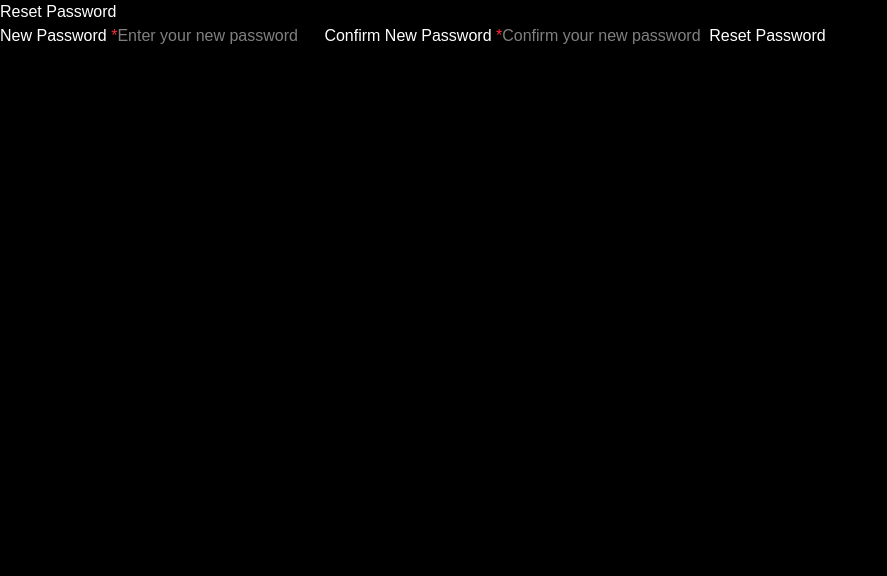
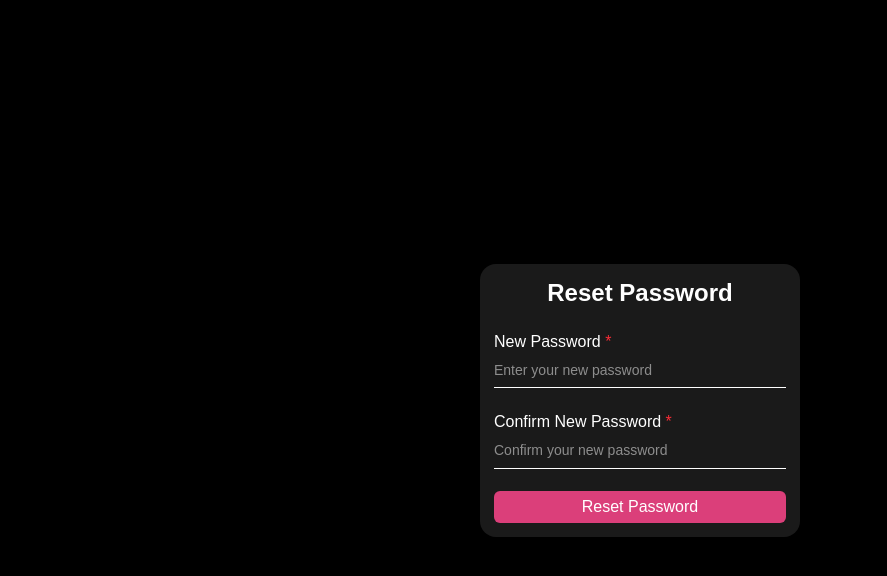
Before and after one commit to tadabngn0132/ClubHub-v0, a React (Vite) app: page /reset-password in a window 1280 px wide. Shown: the top 576 px of the page, without its empty margins (0-887 px from the left). Built offline with nearby package versions, Linux system fonts and the light colour scheme; a web font is replaced by a local one.

Commit message:
feat: enhance ForgotPassword and ResetPassword components with improved styling and error handling

```diff
--- a/src/pages/auth/ForgotPassword.jsx
+++ b/src/pages/auth/ForgotPassword.jsx
@@ -2,6 +2,7 @@ import { useDispatch } from 'react-redux'
 import { useForm } from "react-hook-form"
 import { forgotPasswordUser } from '../../store/slices/authSlice'
 import { useState } from 'react'
+import { current } from '@reduxjs/toolkit'
 
 const ForgotPassword = () => {
   const dispatch = useDispatch()
@@ -27,11 +28,13 @@ const ForgotPassword = () => {
   }
 
   return (
-    <div>
-      <form action="" onSubmit={handleSubmit(handleForgotPassword)}>
-        <h1>Forgot Password</h1>
+    <div className='flex min-h-[100vh] items-center-safe justify-center-safe'>
+      <form action="" onSubmit={handleSubmit(handleForgotPassword)} className='flex flex-col bg-white/10 w-3/12 p-3.5 rounded-2xl gap-5.5'>
+        <h1 className='text-center text-2xl/tight font-bold w-full'>Forgot Password</h1>
+
+        <div className='flex flex-col'>
           <label htmlFor="email">Email <span className="text-red-500">*</span></label>
-        <input type="email" id="email" placeholder='Enter your email' {...register('email', {
+          <input type="email" id="email" className='outline-none border-b-1 pt-2 pb-2 focus:border-b-[var(--pink-color)] text-sm/tight' placeholder='Enter your email' {...register('email', {
             required: 'Email cannot be empty',
             pattern: {
               value: /^[A-Za-z0-9]+@fpt\.edu\.vn$/,
@@ -40,13 +43,15 @@ const ForgotPassword = () => {
           })} />
           {/* Email error */}
           { errors.email &&
-          <span className="text-[var(--red-color)] text-[10px] lg:text-[11px] pl-4">
+            <span className="text-[var(--red-color)] text-[10px] lg:text-[11px] mt-0.5">
               { errors.email.message }
             </span>
           }
-        <button type="submit">Submit</button>
+        </div>
 
-        <p>{ currentResData && currentResData.message }</p>
+        <input type="submit" className='p-1 bg-[var(--pink-color)] w-full rounded-md cursor-pointer hover:bg-[var(--dark-pink-color)]' value="Submit" />
+
+        { currentResData && <p className='p-1.5 text-[var(--pink-color)]'>{ currentResData.message }</p> }
       </form>
     </div>
   )
--- a/src/pages/auth/ResetPassword.jsx
+++ b/src/pages/auth/ResetPassword.jsx
@@ -49,12 +49,14 @@ const ResetPassword = () => {
   }
 
   return (
-    <div>
+    <div className='flex min-h-[100vh] items-center-safe justify-center-safe'>
       <Toaster position="top-right" reverseOrder={false} />
-      <h1>Reset Password</h1>
-      <form onSubmit={handleSubmit(handleResetPassword)}>
+      <form onSubmit={handleSubmit(handleResetPassword)} className='flex flex-col bg-white/10 w-3/12 p-3.5 rounded-2xl gap-5.5'>
+        <h1 className='text-center text-2xl/tight font-bold w-full'>Reset Password</h1>
+
+        <div className='flex flex-col'>
           <label htmlFor="new-password">New Password <span className="text-red-500">*</span></label>
-        <input type="password" id="new-password" placeholder="Enter your new password" {...register('newPassword', {
+          <input type="password" id="new-password" className='outline-none border-b-1 pt-2 pb-2 focus:border-b-[var(--pink-color)] text-sm/tight' placeholder="Enter your new password" {...register('newPassword', {
             required: 'Password cannot be empty',
             minLength: {
               value: 8,
@@ -63,12 +65,15 @@ const ResetPassword = () => {
           })} />
           {/* New Password error */}
           { errors.newPassword &&
-          <span className="text-[var(--red-color)] text-[10px] lg:text-[11px] pl-4">
+            <span className="text-[var(--red-color)] text-[10px] lg:text-[11px] mt-0.5">
               { errors.newPassword.message }
             </span>
           }
+        </div>
+
+        <div className='flex flex-col'>
           <label htmlFor="confirm-new-password">Confirm New Password <span className="text-red-500">*</span></label>
-        <input type="password" id="confirm-new-password" placeholder="Confirm your new password" {...register('confirmNewPassword', {
+          <input type="password" id="confirm-new-password" className='outline-none border-b-1 pt-2 pb-2 focus:border-b-[var(--pink-color)] text-sm/tight' placeholder="Confirm your new password" {...register('confirmNewPassword', {
             required: 'Password cannot be empty',
             minLength: {
               value: 8,
@@ -78,11 +83,13 @@ const ResetPassword = () => {
           })} />
           {/* Confirm New Password error */}
           { errors.confirmNewPassword &&
-          <span className="text-[var(--red-color)] text-[10px] lg:text-[11px] pl-4">
+            <span className="text-[var(--red-color)] text-[10px] lg:text-[11px] mt-0.5">
               { errors.confirmNewPassword.message }
             </span>
           }
-        <button type="submit">Reset Password</button>
+        </div>
+
+        <input type="submit" className='p-1 bg-[var(--pink-color)] w-full rounded-md cursor-pointer hover:bg-[var(--dark-pink-color)]' value="Reset Password" />
       </form>
     </div>
   )
```
Lines whose indentation alone changed are shown as unchanged.
